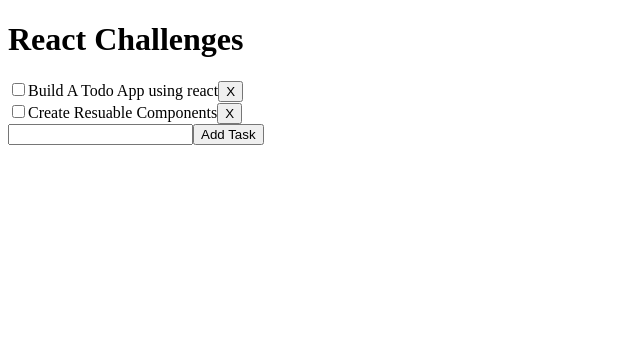
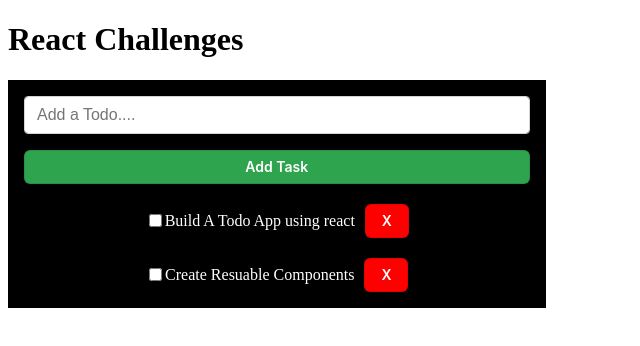
Before and after one commit to Himanshu8747/React-challenges, a React (Vite) app in the folder react-challenges/: page / in a window 1280 px wide. Shown: the top 346 px of the page, without its empty margins (0-640 px from the left). Built offline with nearby package versions, Linux system fonts and the light colour scheme.

Commit message:
Add styles

```diff
--- a/react-challenges/src/App.css
+++ b/react-challenges/src/App.css
@@ -40,3 +40,84 @@
 .read-the-docs {
   color: #888;
 } */
+
+.todo-list {
+  background-color: black;
+  display: flex;
+  flex-direction: column;
+  width: 40%;
+  color: white;
+  padding: 16px;
+}
+.todoItem{
+  display: flex;
+  margin: auto;
+  align-items: center;
+  padding-top: 20px;
+
+}
+.red{
+  background-color: red !important;
+  margin-left:10px;
+}
+.btn {
+  appearance: none;
+  background-color: #2ea44f;
+  border: 1px solid rgba(27, 31, 35, 0.15);
+  border-radius: 6px;
+  box-shadow: rgba(27, 31, 35, 0.1) 0 1px 0;
+  box-sizing: border-box;
+  color: #fff;
+  cursor: pointer;
+  display: inline-block;
+  font-family: -apple-system, system-ui, "Segoe UI", Helvetica, Arial,
+    sans-serif, "Apple Color Emoji", "Segoe UI Emoji";
+  font-size: 14px;
+  font-weight: 600;
+  line-height: 20px;
+  padding: 6px 16px;
+  position: relative;
+  text-align: center;
+  text-decoration: none;
+  user-select: none;
+  -webkit-user-select: none;
+  touch-action: manipulation;
+  vertical-align: middle;
+  white-space: nowrap;
+}
+
+.btn:focus:not(:focus-visible):not(.focus-visible) {
+  box-shadow: none;
+  outline: none;
+}
+
+.btn:hover {
+  background-color: #2c974b;
+}
+
+.btn:focus {
+  box-shadow: rgba(46, 164, 79, 0.4) 0 0 0 3px;
+  outline: none;
+}
+
+.text {
+  margin-bottom: 16px;
+  padding: 6px 12px;
+  font-size: 16px;
+  font-weight: 400;
+  line-height: 1.5;
+  color: #212529;
+  background-color: #fff;
+  background-clip: padding-box;
+  border: 1px solid #ced4da;
+  appearance: none;
+  border-radius: 4px;
+  transition: border-color 0.15s ease-in-out, box-shadow 0.15s ease-in-out;
+}
+.text:focus {
+  color: #212529;
+  background-color: #fff;
+  border-color: #86b7fe;
+  outline: 0;
+  box-shadow: 0 0 0 0.25rem rgb(13 110 253 / 25%);
+}
--- a/react-challenges/src/Day-1/TodoItem.jsx
+++ b/react-challenges/src/Day-1/TodoItem.jsx
@@ -1,14 +1,15 @@
 import PropTypes from 'prop-types';
+import "../App.css"
 
 const TodoItem = ({task,deleteTask,toggleCompleted}) => {
     const handleToggle = () => {
         toggleCompleted(task.id);
     }
   return (
-    <div>
-        <input type='checkbox' checked={task.completed} onChange={handleToggle}/>
+    <div className='todoItem'>
+        <input className='todocheckbox' type='checkbox' checked={task.completed} onChange={handleToggle}/>
         <span>{task.text}</span>
-        <button onClick={()=>deleteTask(task.id)}>X</button>
+        <button className='btn red' onClick={()=>deleteTask(task.id)}>X</button>
     </div>
   )
 }
--- a/react-challenges/src/Day-1/TodoList.jsx
+++ b/react-challenges/src/Day-1/TodoList.jsx
@@ -1,6 +1,6 @@
 import { useState } from "react";
 import TodoItem from "./TodoItem";
-
+import '../App.css';
 const TodoList = () => {
   const [text, setText] = useState("");
   const [tasks, setTasks] = useState([
@@ -41,16 +41,18 @@
   }
 
   return (
-    <div>
-      {tasks.map((task) => (
-        <TodoItem key={task.id} task={task} deleteTask={deleteTask} toggleCompleted={toggleTask}/>
-      ))}
+    <div className="todo-list">
       <input
+        className="text"
+        placeholder="Add a Todo...."
         type="text"
         value={text}
         onChange={(e) => setText(e.target.value)}
       />
-      <button onClick={() => addTask(text)}>Add Task</button>
+      <button className="btn" onClick={() => addTask(text)}>Add Task</button>
+      {tasks.map((task) => (
+        <TodoItem key={task.id} task={task} deleteTask={deleteTask} toggleCompleted={toggleTask}/>
+      ))}
     </div>
   );
 };
```
